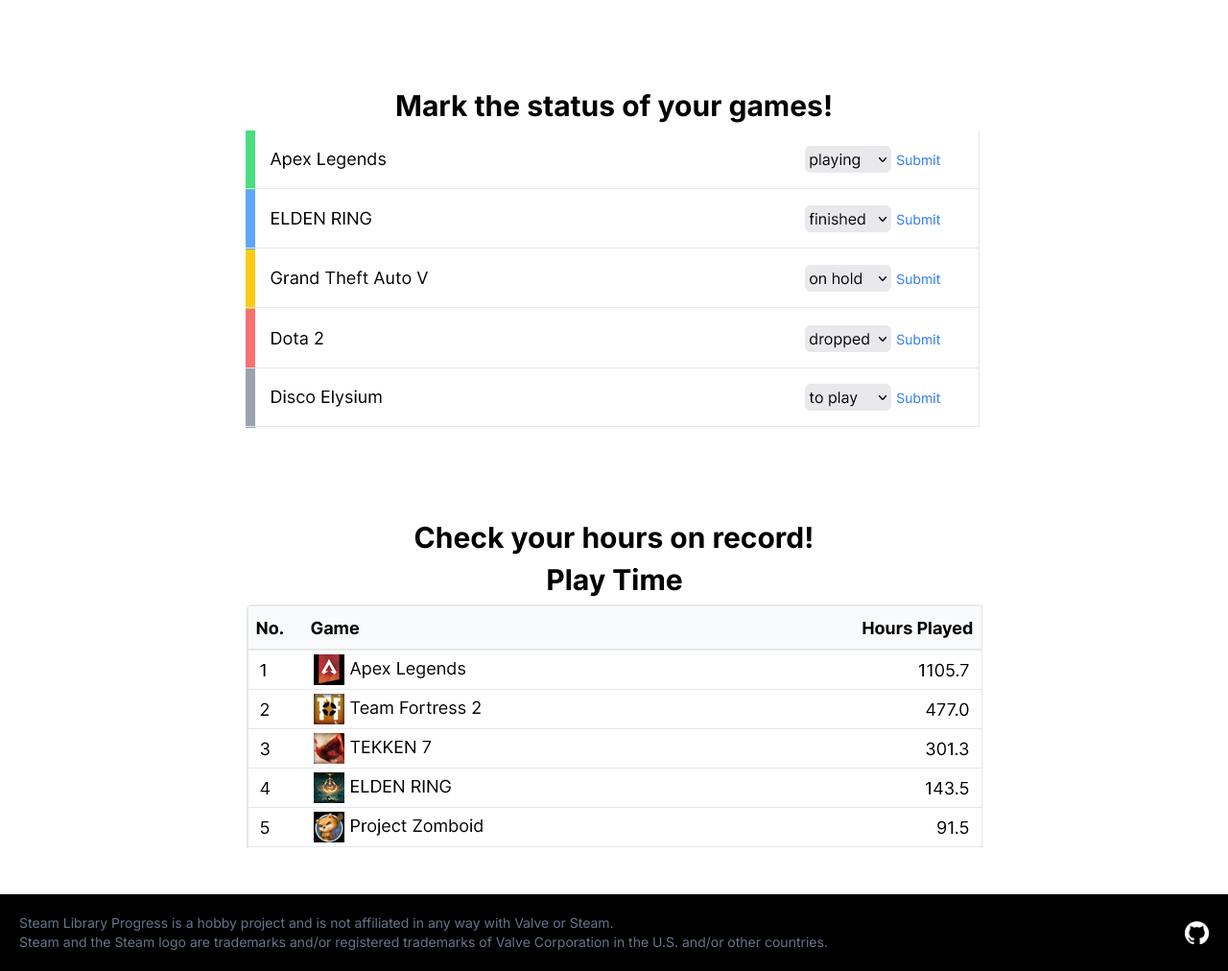
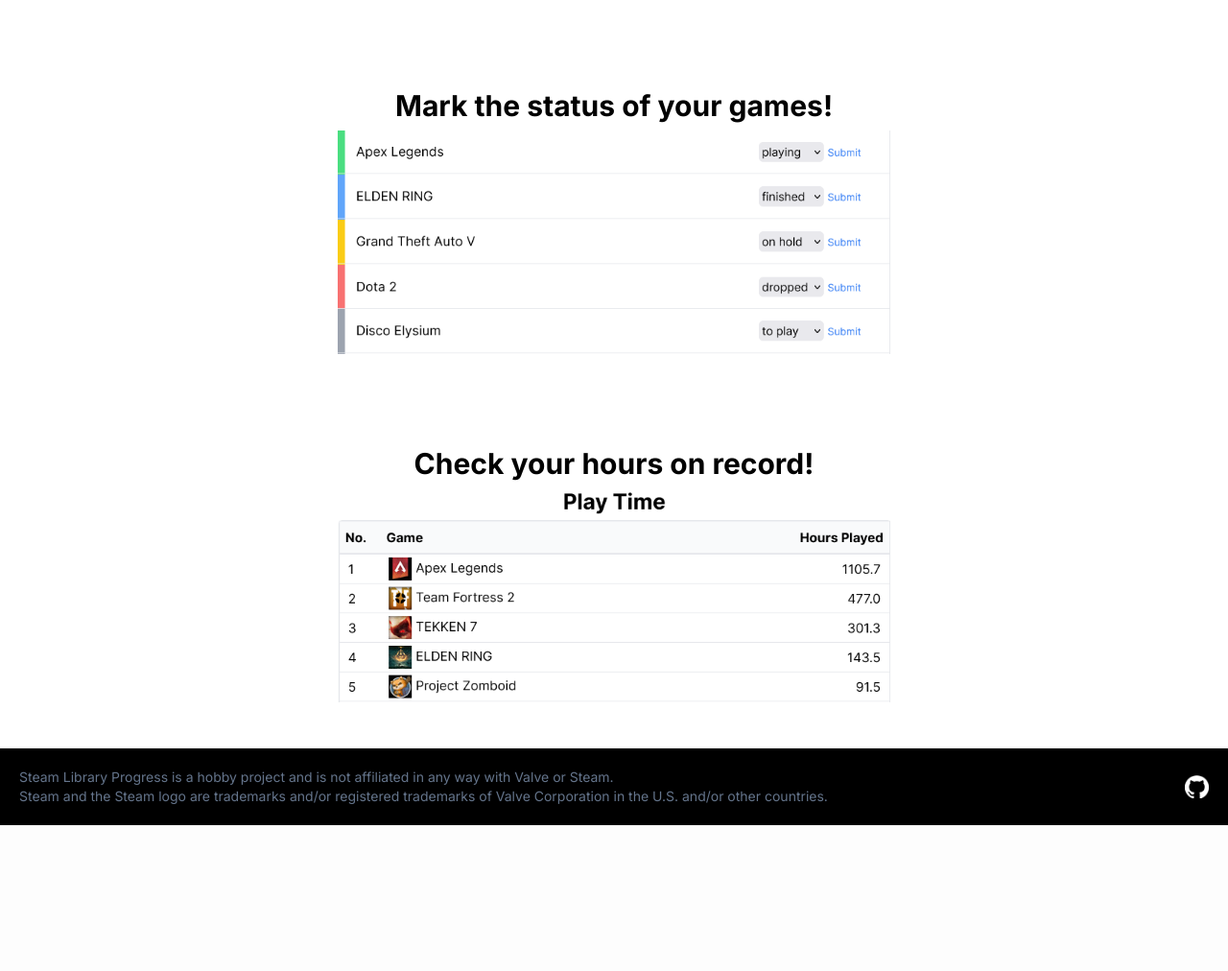
Before and after one commit to monkonius/steam-library-progress, a Flask app: page / in a window 1280 px wide. Shown: the part 332-1344 px from the top of the page at 96% size. After the commit the page ends 1192 px from the top, so only its background shows below. Run offline with Flask 3, Linux system fonts and the light colour scheme.

Commit message:
Adjust size of example images in landing page

```diff
--- a/app/static/input.css
+++ b/app/static/input.css
@@ -134,6 +134,10 @@ nav + section .section-container {
     @apply md:max-w-3xl mx-auto;
 }
 
+.example-wrapper {
+    @apply md:max-w-3xl mx-auto flex flex-col items-center;
+}
+
 .breadcrumb ul {
     @apply flex flex-wrap list-none font-semibold;
 }
--- a/app/templates/index.html
+++ b/app/templates/index.html
@@ -24,9 +24,9 @@
 </section>
 <section>
     <div class="section-container">
-        <div class="md:max-w-3xl mx-auto">
+        <div class="example-wrapper">
             <h2 class="text-center">Mark the status of your games!</h2>
-            <div class="mt-2">
+            <div class="mt-2 w-3/4">
                 <img src="{{ url_for('static', filename='assets/playing-example.png')}}" alt="Playing example">
                 <img src="{{ url_for('static', filename='assets/finished-example.png')}}" alt="Finished example">
                 <img src="{{ url_for('static', filename='assets/onhold-example.png')}}" alt="On hold example">
@@ -38,9 +38,9 @@
 </section>
 <section>
     <div class="section-container">
-        <div class="md:max-w-3xl mx-auto">
+        <div class="example-wrapper">
             <h2 class="text-center">Check your hours on record!</h2>
-            <img src="{{ url_for('static', filename='assets/playtime-example.png')}}" alt="Play time example" class="mt-2">
+            <img src="{{ url_for('static', filename='assets/playtime-example.png')}}" alt="Play time example" class="mt-2 w-3/4">
         </div>
     </div>
 </section>
```
Also changed, not shown: app/static/style.css.
